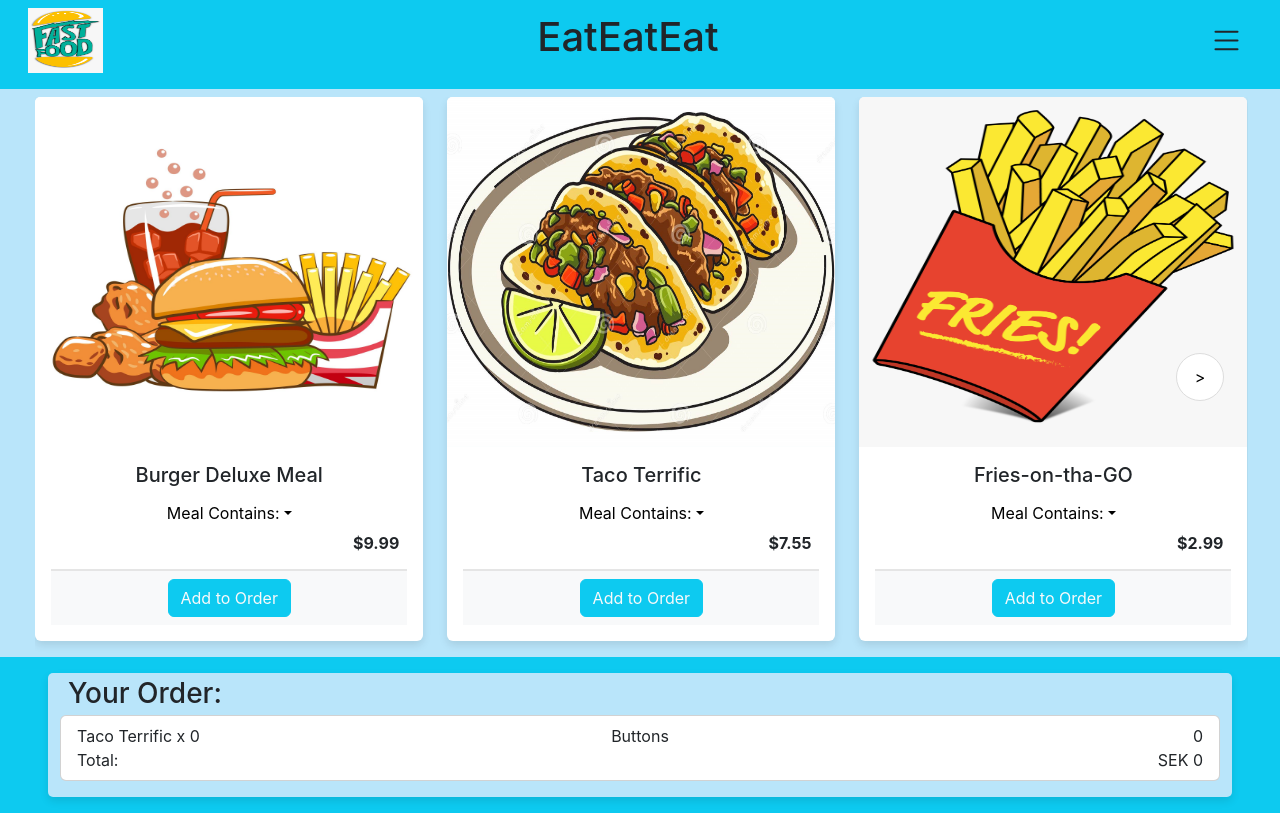
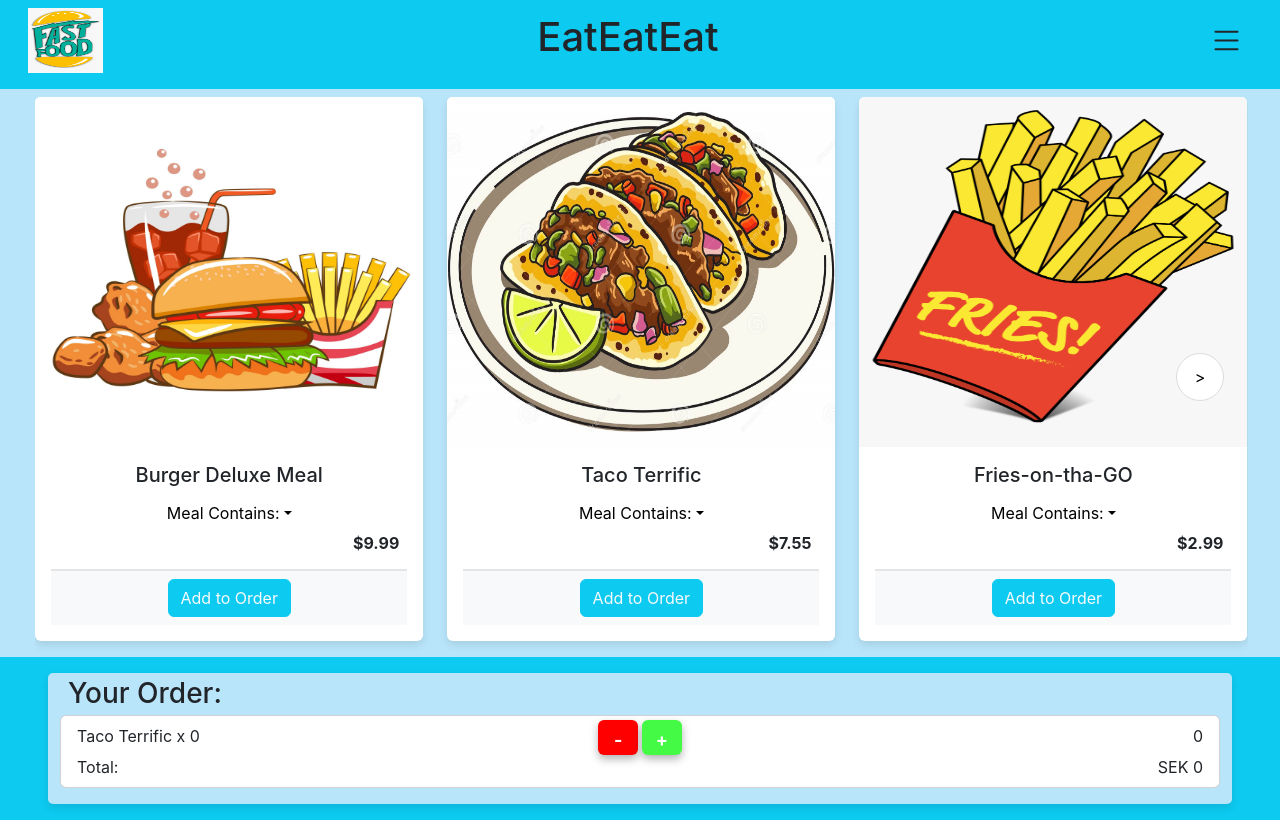
Before and after one commit to PLUPPERT/fast-food-order-app, a React (Create React App) app: page / in a window 1280 px wide. Built offline with nearby package versions, Linux system fonts and the light colour scheme.

Commit message:
- Add plus and minus buttons

```diff
--- a/src/components/Footer.css
+++ b/src/components/Footer.css
@@ -15,3 +15,47 @@
 
 /* .order-card {
 } */
+
+.amount-buttons {
+  display: flex;
+  justify-content: center;
+  margin-top: -0.2em;
+}
+
+.minus-btn {
+  margin-right: 0.1em;
+  width: 40px;
+  height: 35px;
+  background-color: red;
+  font-weight: bolder;
+  font-size: large;
+  border: none;
+  box-shadow: 0 4px 8px rgba(0, 0, 0, 0.3);
+}
+
+.minus-btn:hover {
+  background-color: rgb(252, 80, 80);
+}
+
+.minus-btn:active:hover {
+  background-color: rgb(167, 2, 2);
+}
+
+.plus-btn {
+  margin-left: 0.1em;
+  width: 40px;
+  height: 35px;
+  background-color: rgb(68, 250, 68);
+  font-weight: bolder;
+  font-size: large;
+  border: none;
+  box-shadow: 0 4px 8px rgba(0, 0, 0, 0.3);
+}
+
+.plus-btn:hover {
+  background-color: rgb(114, 252, 1);
+}
+
+.plus-btn:active:hover {
+  background-color: rgb(58, 194, 4);
+}
--- a/src/components/Footer.js
+++ b/src/components/Footer.js
@@ -1,5 +1,5 @@
 import React from "react";
-import { Card, CardTitle, Col, Container, Row } from "react-bootstrap";
+import { Button, Card, CardTitle, Col, Container, Row } from "react-bootstrap";
 
 import "./Footer.css";
 
@@ -15,9 +15,12 @@ const Footer = (props) => {
         <Card className="order-card py-2 px-3">
           {/* map products here */}
           <Row>
-            <Col>Taco Terrific x {orderList["Taco Terrific"]}</Col>
-            <Col className="text-center">Buttons</Col>
-            <Col className="text-end">
+            <Col md={5}>Taco Terrific x {orderList["Taco Terrific"]}</Col>
+            <Col md={2} className="amount-buttons text-center">
+              <Button className="minus-btn">-</Button>
+              <Button className="plus-btn">+</Button>
+            </Col>
+            <Col md={5} className="text-end">
               {prices[1] * orderList["Taco Terrific"]}
             </Col>
           </Row>
--- a/src/components/MenuList.css
+++ b/src/components/MenuList.css
@@ -73,6 +73,9 @@
 
 .meal-card-image {
   max-height: 65%;
+  /* display: block;
+  width: 100%;
+  height: auto; */
 }
 
 .meal-card-title {
```
